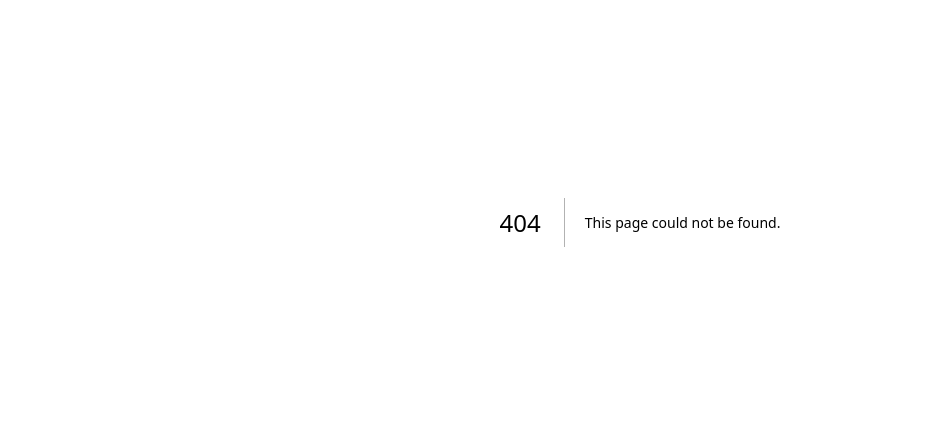
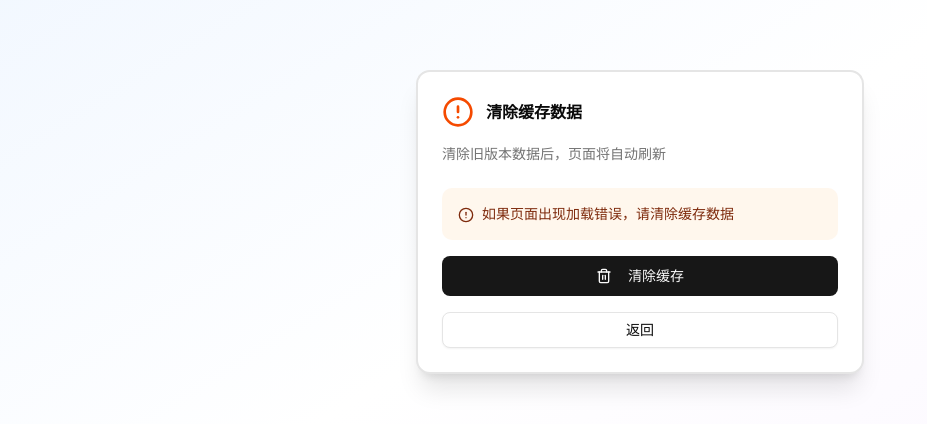
Before and after one commit to penliming0895/poetry-learning-app, a Next.js app: page /clear-cache in a window 1280 px wide. Before the commit this address had no page. Shown: the part 178-602 px from the top of the page, without its empty margins (0-927 px from the left). Built offline with nearby package versions, Linux system fonts and the light colour scheme.

Commit message:
fix: 添加数据迁移和清除缓存功能，解决页面加载错误

```diff
--- /dev/null
+++ b/src/app/clear-cache/page.tsx
@@ -0,0 +1,124 @@
+'use client';
+
+import { useState } from 'react';
+import { useRouter } from 'next/navigation';
+import { Button } from '@/components/ui/button';
+import { Card, CardContent, CardDescription, CardHeader, CardTitle } from '@/components/ui/card';
+import { AlertCircle, RefreshCw, Trash2, CheckCircle2 } from 'lucide-react';
+
+export default function ClearCachePage() {
+  const router = useRouter();
+  const [status, setStatus] = useState<'idle' | 'clearing' | 'success' | 'error'>('idle');
+
+  const clearCache = () => {
+    setStatus('clearing');
+    try {
+      // 清除所有相关的 localStorage 数据
+      localStorage.removeItem('poetry-game-progress');
+
+      setStatus('success');
+
+      // 3秒后跳转到首页
+      setTimeout(() => {
+        router.push('/');
+        window.location.reload();
+      }, 2000);
+    } catch (error) {
+      console.error('清除缓存失败:', error);
+      setStatus('error');
+    }
+  };
+
+  return (
+    <div className="min-h-screen bg-gradient-to-br from-blue-50 via-white to-purple-50 dark:from-gray-900 dark:via-gray-800 dark:to-purple-900 p-4 flex items-center justify-center">
+      <div className="container mx-auto max-w-md">
+        <Card className="border-2 shadow-xl">
+          <CardHeader>
+            <div className="flex items-center gap-3 mb-2">
+              {status === 'idle' && (
+                <AlertCircle className="h-8 w-8 text-orange-600 dark:text-orange-400" />
+              )}
+              {status === 'clearing' && (
+                <RefreshCw className="h-8 w-8 text-blue-600 dark:text-blue-400 animate-spin" />
+              )}
+              {status === 'success' && (
+                <CheckCircle2 className="h-8 w-8 text-green-600 dark:text-green-400" />
+              )}
+              {status === 'error' && (
+                <AlertCircle className="h-8 w-8 text-red-600 dark:text-red-400" />
+              )}
+              <CardTitle>
+                {status === 'idle' && '清除缓存数据'}
+                {status === 'clearing' && '正在清除...'}
+                {status === 'success' && '清除成功！'}
+                {status === 'error' && '清除失败'}
+              </CardTitle>
+            </div>
+            <CardDescription>
+              {status === 'idle' && '清除旧版本数据后，页面将自动刷新'}
+              {status === 'clearing' && '请稍候...'}
+              {status === 'success' && '即将跳转到首页'}
+              {status === 'error' && '请手动清除浏览器缓存'}
+            </CardDescription>
+          </CardHeader>
+          <CardContent className="space-y-4">
+            {status === 'idle' && (
+              <>
+                <div className="rounded-lg bg-orange-50 p-4 dark:bg-orange-900/20">
+                  <p className="text-sm text-orange-900 dark:text-orange-100">
+                    <AlertCircle className="mr-2 inline-block h-4 w-4" />
+                    如果页面出现加载错误，请清除缓存数据
+                  </p>
+                </div>
+                <Button
+                  onClick={clearCache}
+                  className="w-full"
+                  size="lg"
+                >
+                  <Trash2 className="mr-2 h-5 w-5" />
+                  清除缓存
+                </Button>
+                <Button
+                  variant="outline"
+                  onClick={() => router.back()}
+                  className="w-full"
+                >
+                  返回
+                </Button>
+              </>
+            )}
+
+            {status === 'success' && (
+              <div className="text-center py-4">
+                <div className="mx-auto mb-3 flex h-16 w-16 items-center justify-center rounded-full bg-green-100 dark:bg-green-900">
+                  <CheckCircle2 className="h-8 w-8 text-green-600 dark:text-green-400" />
+                </div>
+                <p className="text-green-700 dark:text-green-300">
+                  缓存已清除，正在跳转...
+                </p>
+              </div>
+            )}
+
+            {status === 'error' && (
+              <>
+                <div className="rounded-lg bg-red-50 p-4 dark:bg-red-900/20">
+                  <p className="text-sm text-red-900 dark:text-red-100">
+                    <AlertCircle className="mr-2 inline-block h-4 w-4" />
+                    清除失败，请按 F12 打开控制台手动清除
+                  </p>
+                </div>
+                <Button
+                  variant="outline"
+                  onClick={() => setStatus('idle')}
+                  className="w-full"
+                >
+                  重试
+                </Button>
+              </>
+            )}
+          </CardContent>
+        </Card>
+      </div>
+    </div>
+  );
+}
--- a/src/app/page.tsx
+++ b/src/app/page.tsx
@@ -19,6 +19,18 @@ export default function Home() {
 
   return (
     <div className="min-h-screen bg-gradient-to-br from-blue-50 via-white to-purple-50 dark:from-gray-900 dark:via-gray-800 dark:to-purple-900">
+      {/* 清除缓存链接 */}
+      {mounted && (
+        <div className="fixed top-2 right-2 z-50">
+          <Link
+            href="/clear-cache"
+            className="text-xs text-gray-400 hover:text-gray-600 dark:text-gray-500 dark:hover:text-gray-300"
+          >
+            清除缓存
+          </Link>
+        </div>
+      )}
+
       {/* 主容器 */}
       <div className="container mx-auto px-4 py-8">
         {/* 头部 */}
--- a/src/hooks/useGameProgress.ts
+++ b/src/hooks/useGameProgress.ts
@@ -31,13 +31,22 @@ export const useGameProgress = () => {
       const saved = localStorage.getItem(STORAGE_KEY);
       if (saved) {
         const parsed = JSON.parse(saved);
-        // 合并默认值，确保新字段存在
+
+        // 检查是否是旧版本数据（没有错题字段）
+        if (!parsed.wrongPoetryList || !parsed.wrongLineList) {
+          console.log('检测到旧版本数据，正在迁移...');
+          // 保留旧数据，只添加新字段
           setProgress({
             ...defaultProgress,
             ...parsed,
             wrongPoetryList: parsed.wrongPoetryList || [],
             wrongLineList: parsed.wrongLineList || [],
           });
+        } else {
+          setProgress(parsed);
+        }
+      } else {
+        setProgress(defaultProgress);
       }
     } catch (error) {
       console.error('Failed to load progress:', error);
```
Lines whose indentation alone changed are shown as unchanged.
